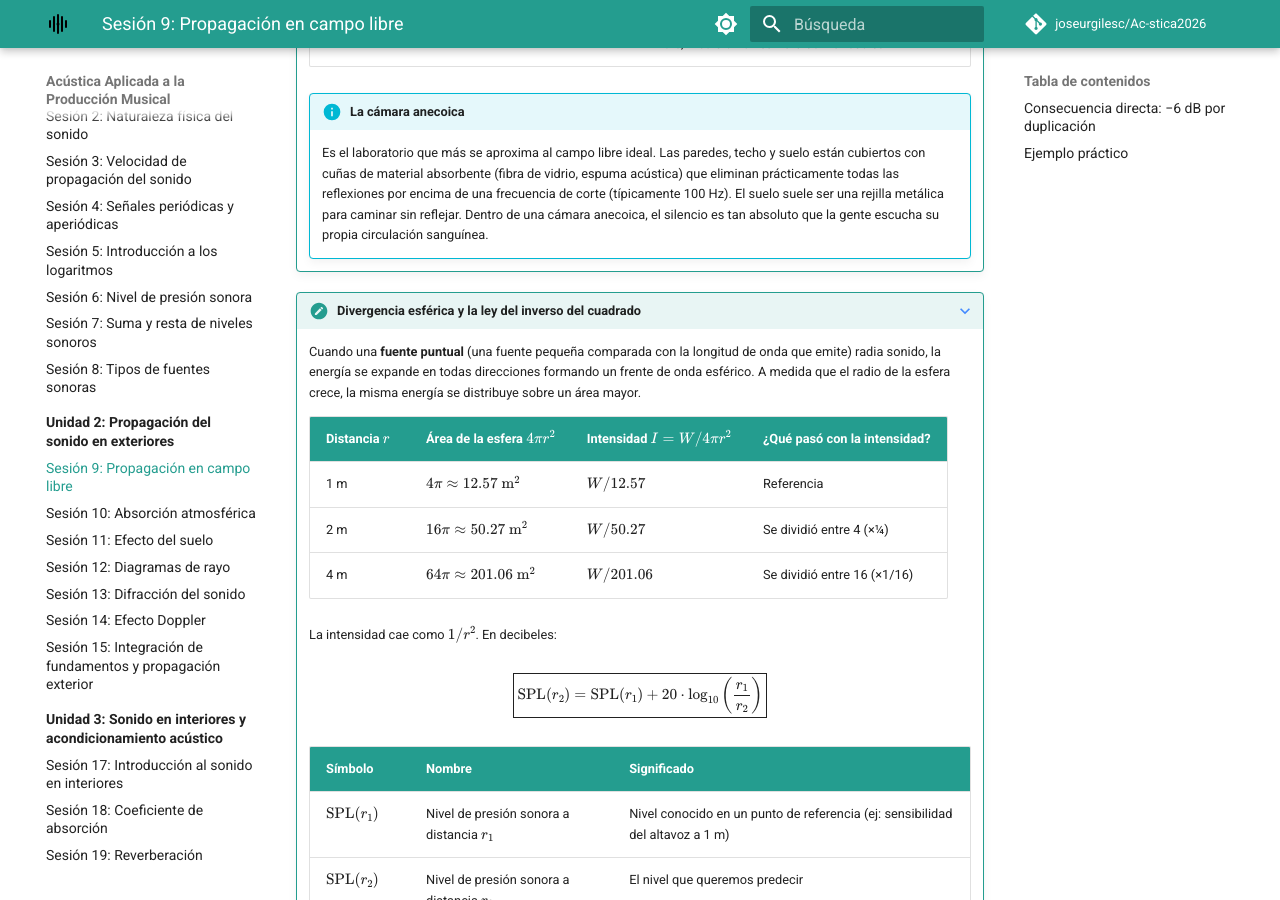
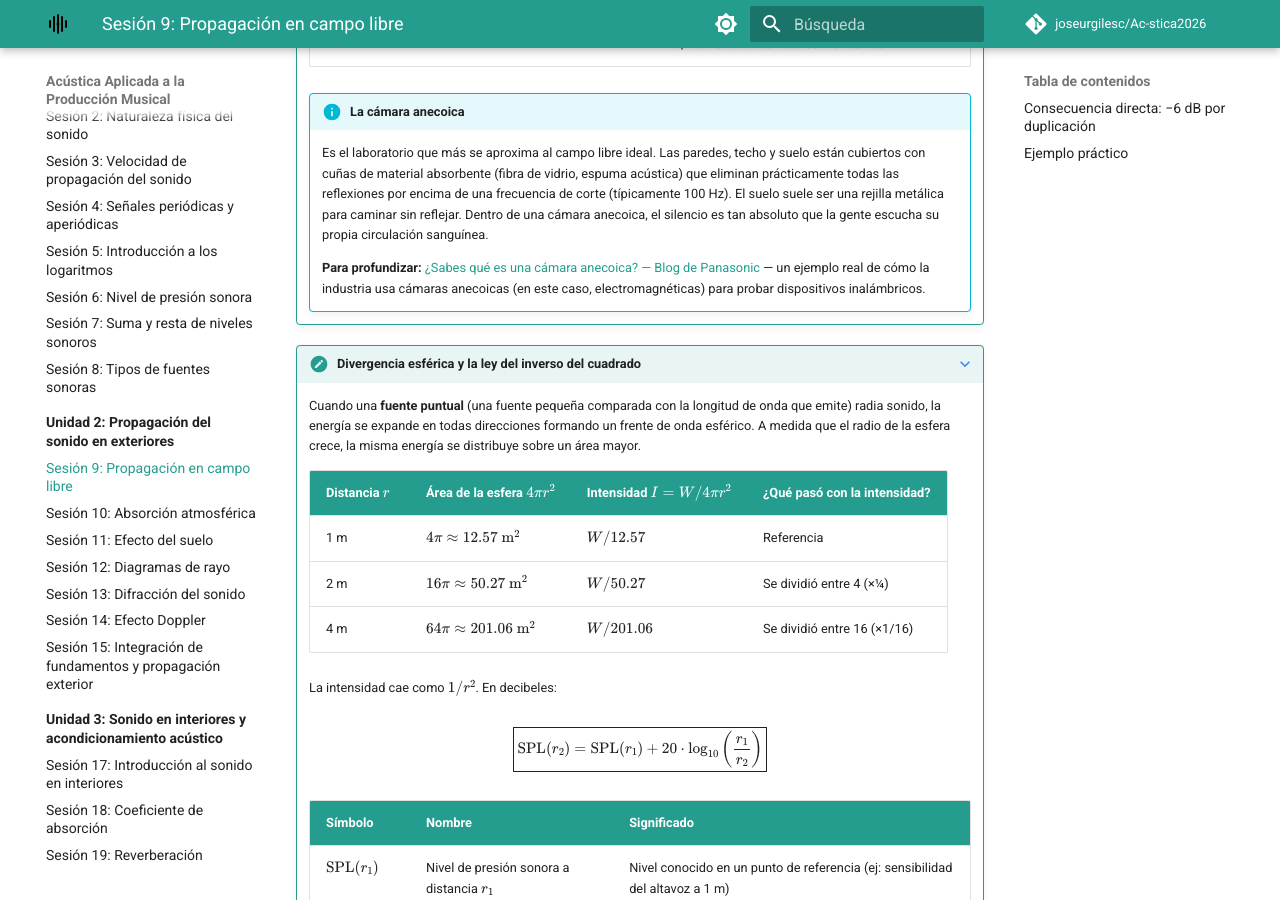
Before and after one commit to joseurgilesc/Ac-stica2026, an MkDocs documentation site: the page built from docs/unidades/U-2-propagacion-exterior/sesion-09/index.md, in a window 1280 px wide and 900 px high, scrolled down 651 px. Built offline with MkDocs 1.6.1 and Material for MkDocs 9.7.7, drawn with Linux system fonts in a browser that asks for light colours; comment, search, counter and statistics services are not loaded.

Commit message:
feat: enlace articulo camara anecoica en S09

```diff
--- a/docs/unidades/U-2-propagacion-exterior/sesion-09/index.md
+++ b/docs/unidades/U-2-propagacion-exterior/sesion-09/index.md
@@ -32,6 +32,8 @@
 
     !!! info "La cámara anecoica"
         Es el laboratorio que más se aproxima al campo libre ideal. Las paredes, techo y suelo están cubiertos con cuñas de material absorbente (fibra de vidrio, espuma acústica) que eliminan prácticamente todas las reflexiones por encima de una frecuencia de corte (típicamente 100 Hz). El suelo suele ser una rejilla metálica para caminar sin reflejar. Dentro de una cámara anecoica, el silencio es tan absoluto que la gente escucha su propia circulación sanguínea.
+
+        **Para profundizar:** [¿Sabes qué es una cámara anecoica? — Blog de Panasonic](https://blog.panasonic.es/tecnologia/sabes-que-es-una-camara-anecoica-tecnologia-punta-para-el-panasonic-toughbook/){:target="_blank"} — un ejemplo real de cómo la industria usa cámaras anecoicas (en este caso, electromagnéticas) para probar dispositivos inalámbricos.
 
 ???+ note "Divergencia esférica y la ley del inverso del cuadrado"
 
```
